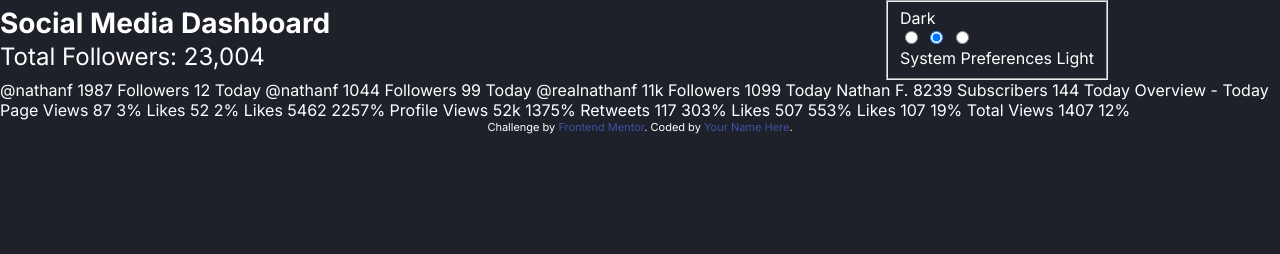
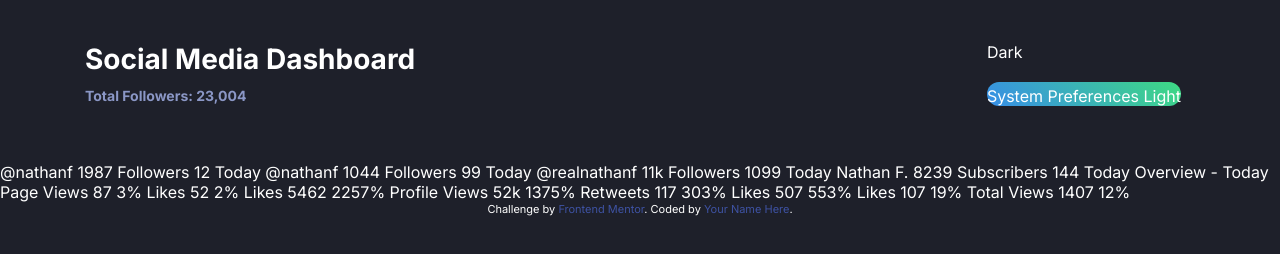
Before and after one commit to jerinzech/socialmedia-dashboard, a website: page index.html in a window 1280 px wide. Drawn offline with Linux system fonts and the light colour scheme.

Commit message:
add style to top bar

```diff
--- a/app/scss/components/header.scss
+++ b/app/scss/components/header.scss
@@ -1,6 +1,7 @@
 @use '.././util/' as *;
 
 .header {
+    margin-top: rem(36);
     @include breakpoint(medium) {
         display: flex;
         justify-content: space-between;
@@ -9,10 +10,15 @@
 
     &__title {
         font-size: rem(24);
+    }
 
+    &__subtitle {
+        font-size: rem(14);
+        font-weight: 700;
+        color: var(--dark-text1);
     }
 
     &__toggle {
-
+        // border: none;
     }
 }
--- a/app/scss/components/toggle.scss
+++ b/app/scss/components/toggle.scss
@@ -4,14 +4,25 @@
     border: none;
 
     &__wrapper {
+        height: rem(24);
 
     }
 
     input[type='radio']{
+        opacity: 0;
 
     }
 
     &__background {
+        display: block;
+        height: 100%;
+        border-radius: rem(12);
+        overflow: hidden;
+
+        background: linear-gradient(225deg,
+        var(--toggle-bg-end) 0%,
+        var(--toggle-bg-start) 98.02%
+        );
 
     }
 
--- a/app/scss/globals/layout.scss
+++ b/app/scss/globals/layout.scss
@@ -3,7 +3,7 @@
 .container {
     max-width: rem(1110);
     padding: 0 rem(25);
-    margin: 0;
+    margin: 0 auto rem(46);
 
     @include breakpoint(large) {
         padding: 0;
--- a/index.html
+++ b/index.html
@@ -40,11 +40,11 @@
     <header class="header container">
       <div class="header__title">
         <h1>Social Media Dashboard</h1>
-        Total Followers: 23,004
+        <span class="header__subtitle"> Total Followers: 23,004 </span>
       </div>
 
       <fieldset
-        class="header__toggle"
+        class="header__toggle toggle"
         aria-label="themed toggle"
         role="radiogroup"
       >
```
Also changed, not shown: dist/style.css, 1 other file.
